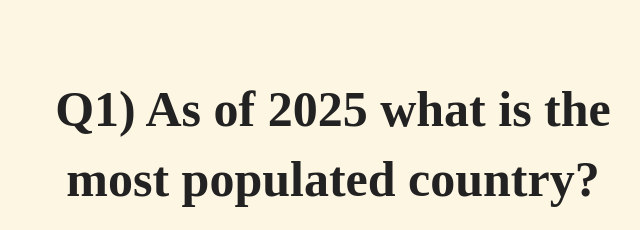
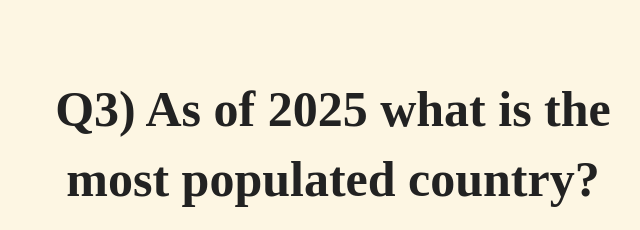
Before and after one commit to Daniel-Brennan05/Web_Tech, a website built with webpack: page geography.html in a window 1280 px wide. Shown: the part 1597-1827 px from the top of the page, 307-947 px from the left. Built offline with nearby package versions, Linux system fonts and the light colour scheme.

Commit message:
Update geography.html

```diff
--- a/geography.html
+++ b/geography.html
@@ -52,7 +52,7 @@
 
 <!--Question Three-->
 <div class="Quiz_Question_Container">
-  <p class="Question">Q1) As of 2025 what is the most populated country?</p>
+  <p class="Question">Q3) As of 2025 what is the most populated country?</p>
   <img src="QuestionMark.png" alt="Question" class="AnswerImg" id="HiddenImg3">
   <br>
   <div id ="button3">
```
